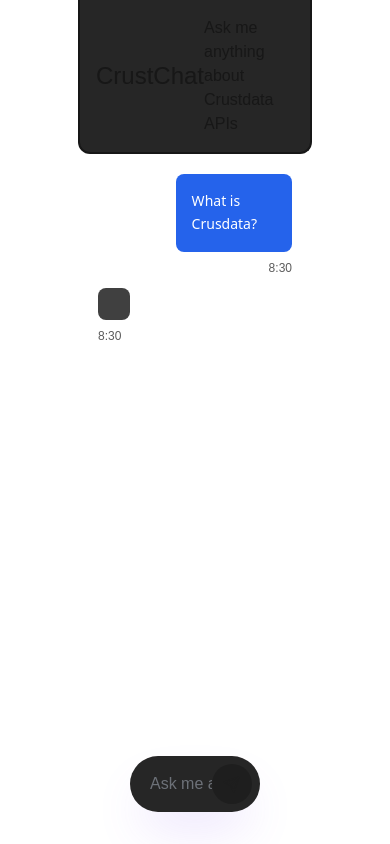
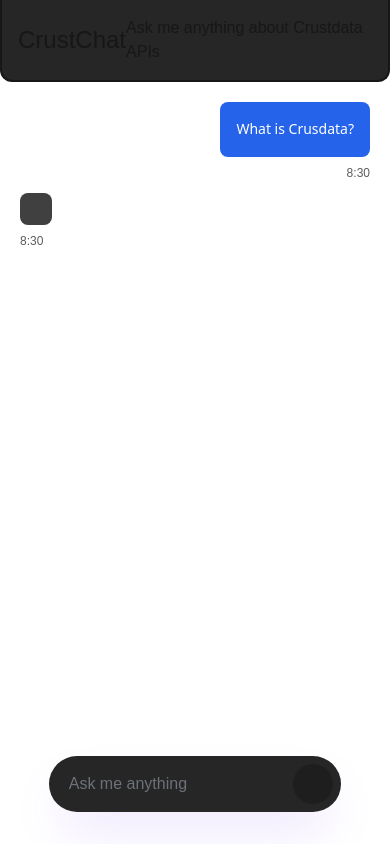
Before and after one commit to RamGoel/DocsChat, a Next.js app: page / in a window 390 px wide. Both pictures are taken after a click on the button "What is Crusdata?". Built offline with nearby package versions, Linux system fonts and the light colour scheme; no server answers.

Commit message:
feat: responsive

```diff
--- a/app/page.tsx
+++ b/app/page.tsx
@@ -49,12 +49,12 @@
   };
 
   return (
-    <div className="h-screen flex flex-col">
+    <div className="h-screen flex w-full lg:w-[60%] mx-auto flex-col">
       <Header />
       {messages.length ? (
         <div
           id="message-box"
-          className="flex-1 mobile-scrollbar overflow-y-auto gap-3 flex flex-col w-[60%] mx-auto p-5"
+          className="flex-1 mobile-scrollbar overflow-y-auto gap-3 flex flex-col p-5"
         >
           {messages.map((item) => {
             return <MessageCard key={item.id} message={item} />;
@@ -76,7 +76,7 @@
       )}
 
       <div className="w-full h-[120px] flex items-center justify-center">
-        <div className="bg-neutral-800 shadow-2xl shadow-violet-500/20 flex items-center w-1/3 p-2 pl-5 rounded-full">
+        <div className="bg-neutral-800 shadow-2xl shadow-violet-500/20 flex items-center w-3/4 p-2 pl-5 rounded-full">
           <input
             className="bg-transparent border-none placeholder:opacity-60 h-[40px] w-full ring-0 focus-visible:outline-none"
             value={newMessageText}
--- a/components/Header.tsx
+++ b/components/Header.tsx
@@ -1,6 +1,6 @@
 const Header = () => {
   return (
-    <div className="w-[60%] bg-neutral-800 rounded-bl-xl rounded-br-xl border-2 border-t-0 border-neutral-900 flex items-center justify-between mx-auto p-4">
+    <div className="bg-neutral-800 rounded-bl-xl rounded-br-xl border-2 border-t-0 border-neutral-900 flex items-center justify-between p-4">
       <h1 className="text-2xl">CrustChat</h1>
 
       <p>Ask me anything about Crustdata APIs</p>
--- a/components/Preset.tsx
+++ b/components/Preset.tsx
@@ -25,7 +25,7 @@
   onOptionClick: (query: string) => void;
 }) => {
   return (
-    <div className="flex-1 w-[60%] flex items-center mx-auto justify-center">
+    <div className="flex-1 flex items-center mx-auto justify-center">
       <div className="flex gap-4 flex-col items-center w-full">
         <Image
           alt="loggo"
@@ -36,7 +36,7 @@
         />
         <h1 className="text-xl ">Try asking one of these questions</h1>
 
-        <div className="flex items-center gap-3">
+        <div className="flex items-center flex-wrap justify-center gap-3">
           {questions.map((item) => (
             <button
               key={item.id}
```
